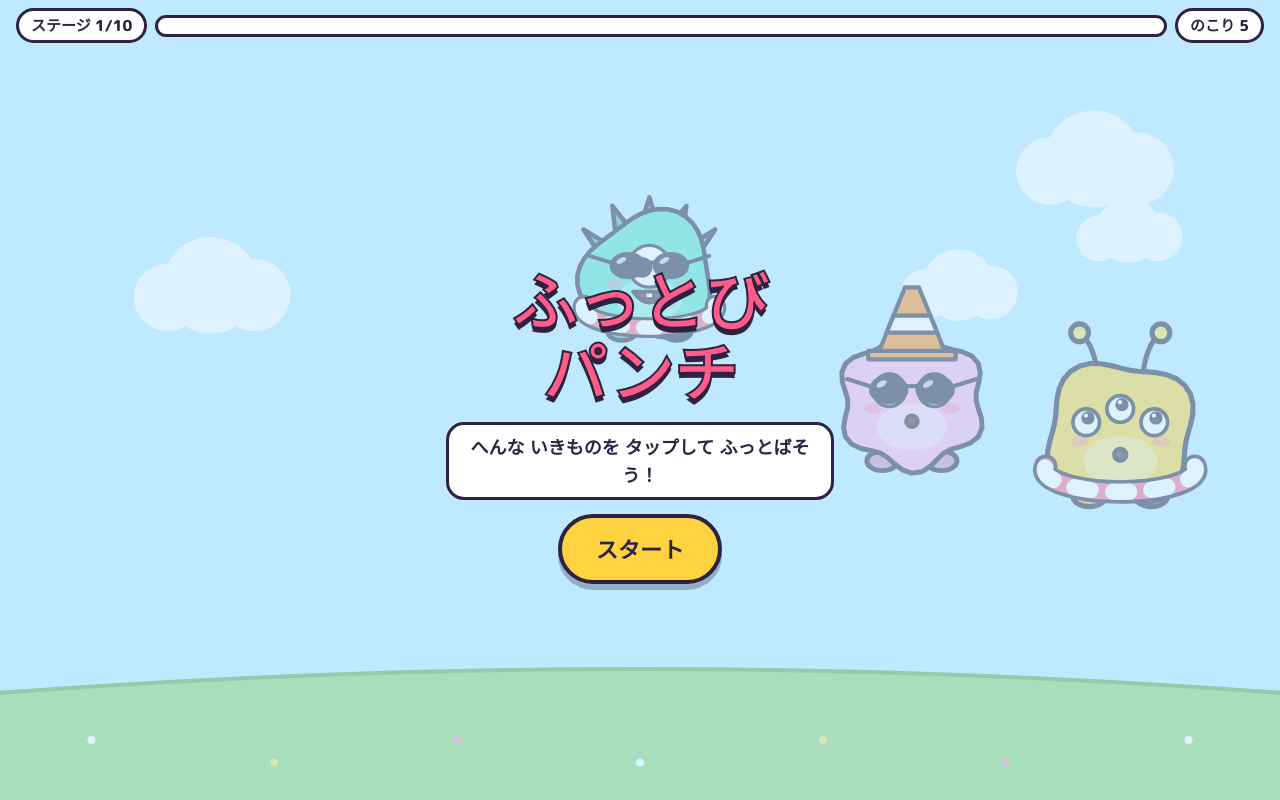
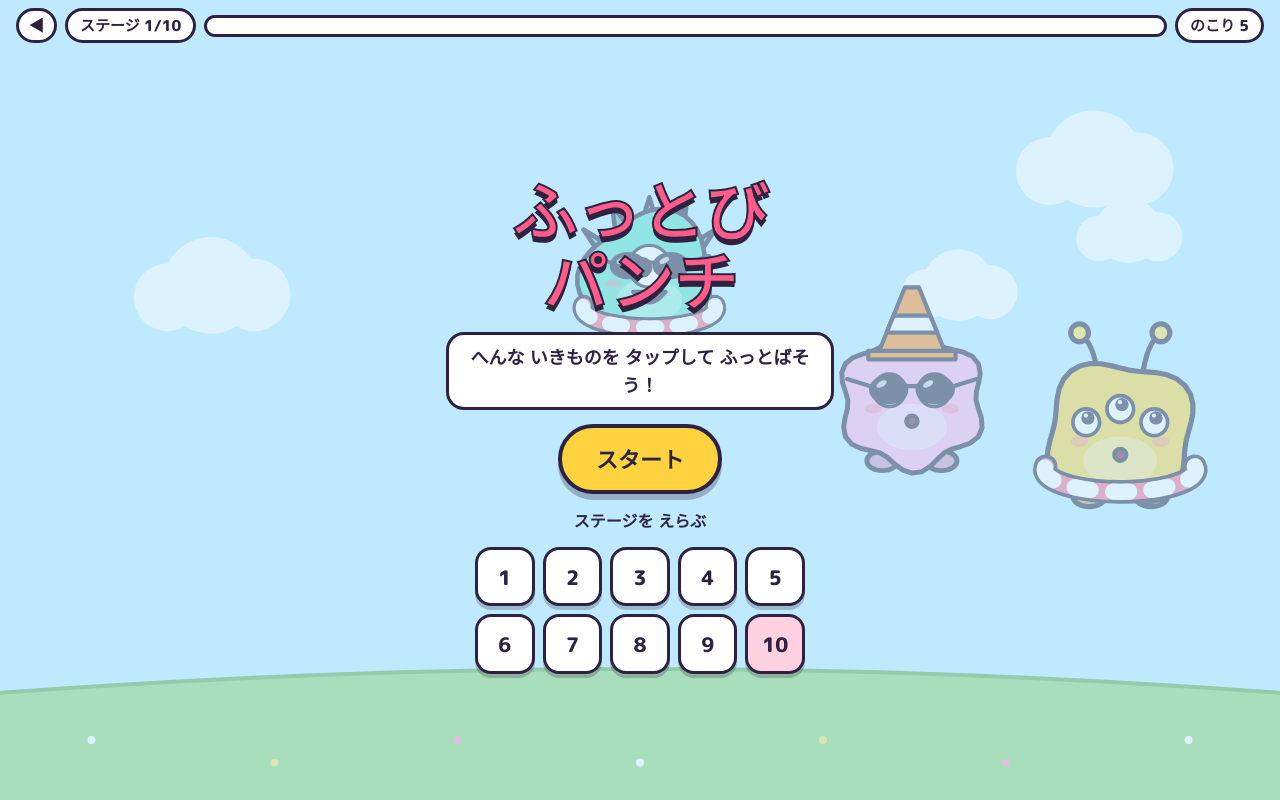
Before and after one commit to T-somu-apps-2026/punch, a plain HTML site: page index.html in a window 1280 px wide. Drawn offline with Linux system fonts and the light colour scheme.

Commit message:
Add files via upload

```diff
--- a/index.html
+++ b/index.html
@@ -44,12 +44,21 @@ canvas{position:absolute;inset:0;width:100%;height:100%;display:block;touch-acti
 .big{font-family:var(--font);font-weight:800;font-size:22px;padding:14px 34px;border-radius:999px;border:4px solid var(--ink);
   background:var(--btn);color:var(--ink);box-shadow:0 6px 0 rgba(45,35,64,.3);cursor:pointer}
 .big:active{transform:translateY(4px);box-shadow:0 2px 0 rgba(45,35,64,.3)}
+.home{cursor:pointer;font-family:var(--font);color:var(--ink);padding:3px 10px}
+.pick{font-weight:800;font-size:16px}
+.stages{display:grid;grid-template-columns:repeat(5,1fr);gap:8px;width:100%;max-width:330px}
+.sbtn{font-family:var(--font);font-weight:800;font-size:20px;aspect-ratio:1;border-radius:16px;border:3px solid var(--ink);background:var(--paper);color:var(--ink);
+  box-shadow:0 4px 0 rgba(45,35,64,.25);cursor:pointer;position:relative;padding:0}
+.sbtn.last{background:#ffd0e0}
+.sbtn .st{position:absolute;top:-10px;right:-8px;font-size:16px}
+.small{font-family:var(--font);font-weight:800;font-size:16px;padding:8px 20px;border-radius:999px;border:3px solid var(--ink);background:var(--paper);color:var(--ink);cursor:pointer}
 button:focus-visible{outline:4px solid #4a90e2;outline-offset:3px}
 </style>
 </head>
 <body>
 <div class="app">
   <div class="hud">
+    <button class="badge home" id="home" type="button" aria-label="ステージをえらぶ">◀</button>
     <span class="badge" id="stg">ステージ 1/10</span>
     <div class="bar"><i id="prog"></i></div>
     <span class="badge" id="left">のこり 5</span>
@@ -60,11 +69,14 @@ button:focus-visible{outline:4px solid #4a90e2;outline-offset:3px}
       <h1>ふっとび<br>パンチ</h1>
       <p>へんな いきものを タップして ふっとばそう！</p>
       <button class="big" id="start" type="button">スタート</button>
+      <div class="pick">ステージを えらぶ</div>
+      <div class="stages" id="stages"></div>
     </div>
     <div class="overlay" id="clear" hidden>
       <h2 id="clearText">ステージ1 クリア！</h2>
       <div class="stars">⭐⭐⭐</div>
       <button class="big" id="next" type="button">つぎへ ▶</button>
+      <button class="small" id="toSel" type="button">ステージを えらぶ</button>
     </div>
   </div>
 </div>
@@ -191,8 +203,15 @@ function hud(){$('stg').textContent='ステージ '+(si+1)+'/10';$('prog').style
 function startStage(i){si=i;knocked=0;spawned=0;need=STAGES[i].n+stageBosses(i).length;bossOut=false;cs=[];pows=[];mode='play';spawnDelay=75;gap=0;
  banner={text:'ステージ '+(i+1),sub:stageBosses(i).length>1?'ボスが '+stageBosses(i).length+'ひき かくれてるぞ！':'ボスが かくれてるぞ！',life:1.3};$('title').hidden=true;$('clear').hidden=true;hud()}
 $('start').onclick=()=>{A();startStage(0)};
+let cleared={};try{cleared=JSON.parse(localStorage.getItem('punchCleared')||'{}')}catch(e){}
+function renderStages(){const g=$('stages');g.innerHTML='';for(let i=0;i<10;i++){const b=document.createElement('button');b.type='button';
+ b.className='sbtn'+(i===9?' last':'');b.id='stage-'+(i+1);b.innerHTML=(i+1)+(cleared[i]?'<span class="st">⭐</span>':'');
+ b.setAttribute('aria-label','ステージ'+(i+1));b.onclick=()=>{A();startStage(i)};g.appendChild(b)}}
+renderStages();
+function toTitle(){mode='title';cs=[];pows=[];banner=null;for(let i=0;i<3;i++)spawn(false,true);$('clear').hidden=true;$('title').hidden=false;renderStages()}
+$('home').onclick=toTitle;$('toSel').onclick=toTitle;
 $('next').onclick=()=>{A();startStage(si>=9?0:si+1)};
-function showClear(){const last=si===9;$('clearText').textContent=last?'ぜんぶ クリア！':'ステージ'+(si+1)+' クリア！';
+function showClear(){cleared[si]=1;try{localStorage.setItem('punchCleared',JSON.stringify(cleared))}catch(e){}const last=si===9;$('clearText').textContent=last?'ぜんぶ クリア！':'ステージ'+(si+1)+' クリア！';
  $('next').textContent=last?'もういちど あそぶ':'つぎへ ▶';$('clear').hidden=false;sJingle(last);
  for(let i=0;i<40;i++)parts.push({k:'confetti',x:Math.random()*W,y:-20-Math.random()*H*.3,vx:(Math.random()-.5)*2,vy:2+Math.random()*3,
   rot:Math.random()*6,vr:(Math.random()-.5)*.3,col:rnd(COLORS),life:3})}
```
